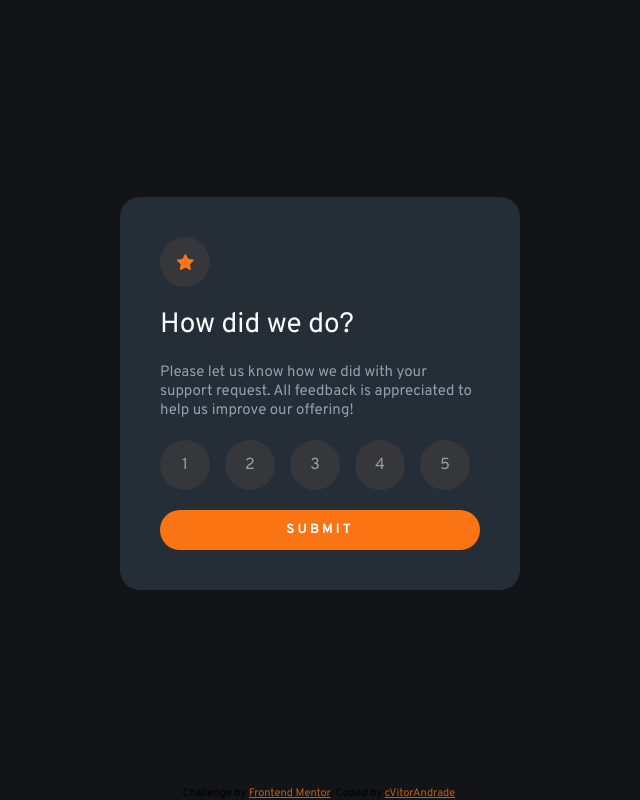
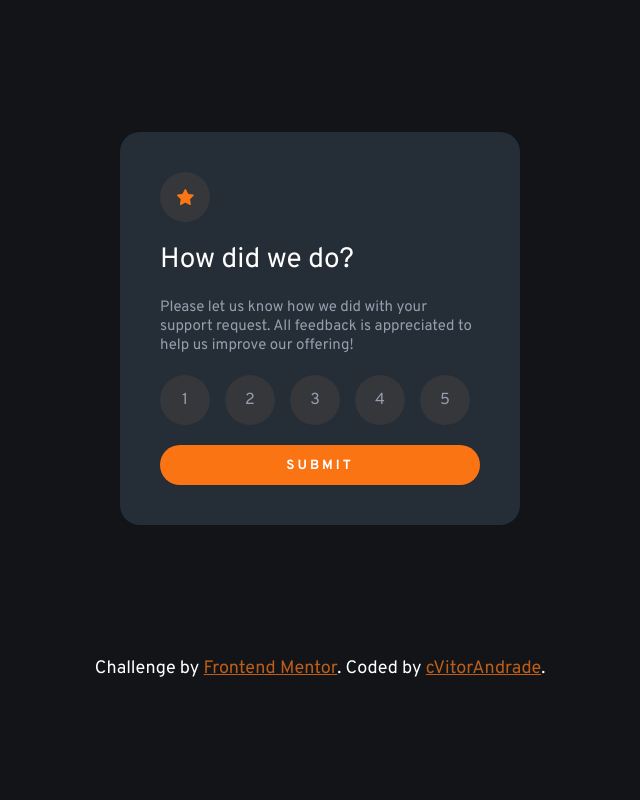
Before and after one commit to cVitorAndrade/interactive-rating-component-main, a plain HTML site: page index.html in a window 1280 px wide. Shown: the whole page, without its empty margins (320-960 px from the left). Drawn offline with Linux system fonts and the light colour scheme.

Commit message:
style: Changed element colors and added padding

```diff
--- a/index.html
+++ b/index.html
@@ -17,7 +17,7 @@
 
   <!-- Feel free to remove these styles or customise in your own stylesheet 👍 -->
   <style>
-    .attribution { font-size: 11px; text-align: center; }
+    .attribution { font-size: 18px; text-align: center; color: white; }
     .attribution a { color: hsl(25, 76%, 42%); }
   </style>
 </head>
--- a/style/style.css
+++ b/style/style.css
@@ -23,6 +23,7 @@ body {
     display: flex;
     justify-content: space-between;
     flex-direction: column;
+    padding-bottom: 12rem;
 }
 
 main, .modal {
```
